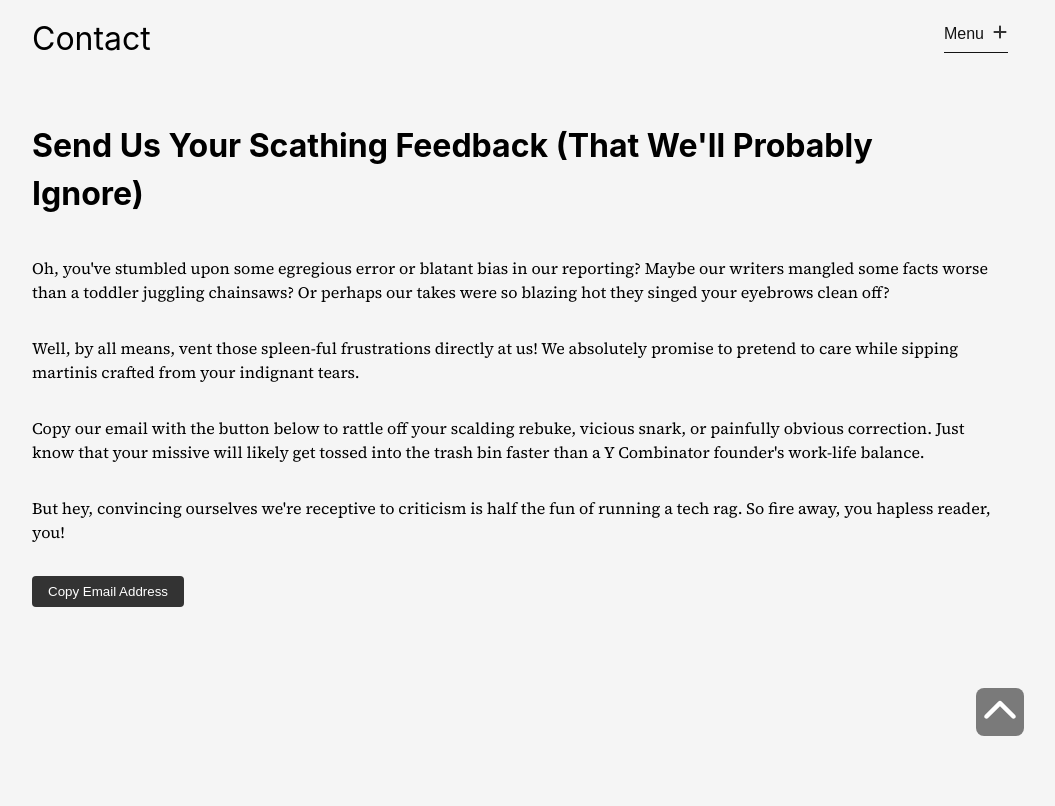
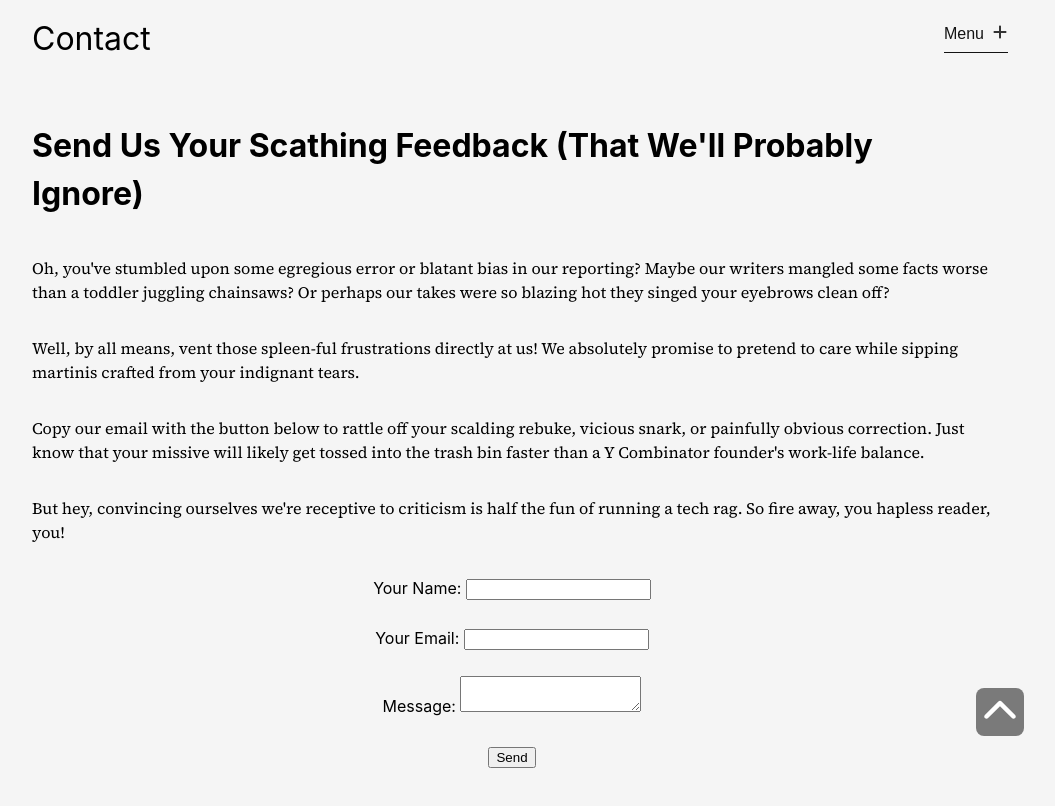
Before and after one commit to orbithammer/theGlitch, a React (Vite) app: page /contact in a window 1280 px wide. Shown: the top 806 px of the page, without its empty margins (128-1183 px from the left). Built offline with nearby package versions, Linux system fonts and the light colour scheme; a web font is replaced by a local one.

Commit message:
added contact form

```diff
--- a/src/components/Article.tsx
+++ b/src/components/Article.tsx
@@ -270,7 +270,7 @@ const Article: React.FC = () => {
                         <StyledLemmyButton>
                             <StyledLemmyAnchor href="https://lemmy.world/c/isglitch" target="_blank" rel="noopener noreferrer">here</StyledLemmyAnchor>
                         </StyledLemmyButton>
-                    . Otherwise, feel free to sign up at the address in the button above.
+                    . Otherwise, feel free to sign up at your friendly neighborhood Lemmy instance.
                 </StyledCTA>
             </main>
         </>
--- a/src/data/articles.ts
+++ b/src/data/articles.ts
@@ -989,7 +989,7 @@ export const articlesData = [
         alt: `a communist style poster of a Caucasian woman holding shopping bags surrounded by an adoring crowd, two rows of Chinese flags in the background`,
         header: `Temu's Latest Deal: Give China Your Data, Get 5% Off!`,
         subhead: `Users rush to expose themselves for marginally cheaper tchotchkes`,
-        tags: [`Temu`, `Amazon`, `Wish`, `China`],
+        tags: [`Temu`, `Amazon`, `China`],
         author: `Et Al`,
         datePublished: new Date(2024,5,30,7),
         articleBody: [
--- a/src/pages/contact.tsx
+++ b/src/pages/contact.tsx
@@ -1,38 +1,26 @@
-import React, { useState } from "react";
-import { styled } from "styled-components"
-import PageMetaTags from "../utils/PagesMetaTags.tsx"
+import React from 'react';
+import styled from 'styled-components';
 
 const StyledTextWrapper = styled.div`
     display: flex;
     flex-direction: column;
     font-family: "Source Serif 4", serif;
 `
-const StyledButton = styled.button`
-    margin-top: 1rem;
-    padding: 0.5rem 1rem;
-    background-color: #333;
-    color: #fff;
-    border: none;
-    border-radius: 4px;
-    cursor: pointer;
-`
+
+const Form = styled.form`
+  display: flex;
+  flex-direction: column;
+  align-items: center;
+`;
+
+const Field = styled.p`
+  align-self: center;
+  margin-bottom: 10px;
+`;
 
 const ContactPage: React.FC = () => {
-    const [isCopied, setIsCopied] = useState(false)
-
-    const copyToClipboard = async () => {
-        try {
-            await navigator.clipboard.writeText("theglitch+contactus@mailfence.com");
-            setIsCopied(true);
-            setTimeout(() => setIsCopied(false), 2000); // Reset after 2 seconds
-        } catch (err) {
-            console.error("Failed to copy text: ", err);
-        }
-    }
-
   return (
     <>
-            <PageMetaTags />
       <main>
       <h1>Send Us Your Scathing Feedback (That We'll Probably Ignore)</h1>
         <StyledTextWrapper>
@@ -41,12 +29,29 @@ const ContactPage: React.FC = () => {
             <p>Copy our email with the button below to rattle off your scalding rebuke, vicious snark, or painfully obvious correction. Just know that your missive will likely get tossed into the trash bin faster than a Y Combinator founder's work-life balance.</p>
             <p>But hey, convincing ourselves we're receptive to criticism is half the fun of running a tech rag. So fire away, you hapless reader, you!</p>
         </StyledTextWrapper>
-                <StyledButton onClick={copyToClipboard}>
-                    {isCopied ? "Email Copied!" : "Copy Email Address"}
-                </StyledButton>
+        <Form name="contact" method="POST" data-netlify="true">
+          <Field>
+            <label>
+              Your Name: <input type="text" name="name" />
+            </label>
+          </Field>
+          <Field>
+            <label>
+              Your Email: <input type="email" name="email" />
+            </label>
+          </Field>
+          <Field>
+            <label>
+              Message: <textarea name="message"></textarea>
+            </label>
+          </Field>
+          <p>
+            <button type="submit">Send</button>
+          </p>
+        </Form>
       </main>
     </>
-    )
-}
+  );
+};
 
-export default ContactPage
+export default ContactPage;
```
Lines whose indentation alone changed are shown as unchanged.
